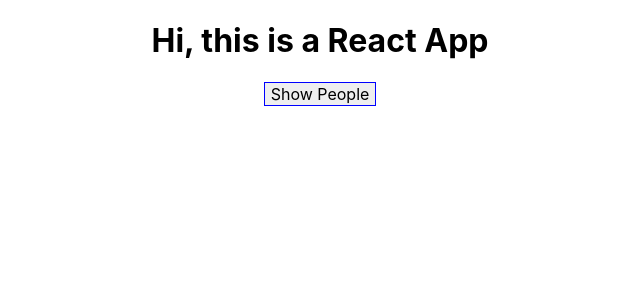
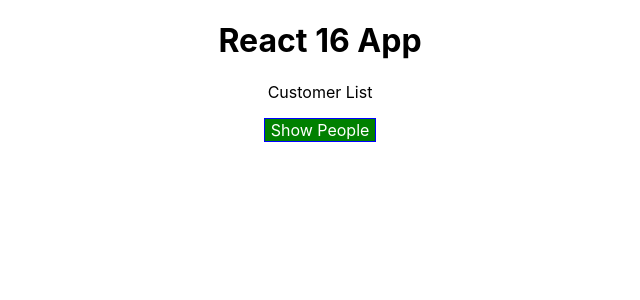
Before and after one commit to JaarenDSacharow/react16, a React (Create React App) app: page / in a window 1280 px wide. Shown: the top 300 px of the page, without its empty margins (320-960 px from the left). Built offline with nearby package versions, Linux system fonts and the light colour scheme.

Commit message:
added dynamic styling demonstration

```diff
--- a/src/components/App.css
+++ b/src/components/App.css
@@ -31,10 +31,23 @@
   }
 }
 
-.updateButton {
-  background-color: 'white';
+.toggleButtonVisible, .toggleButtonHidden {
+  background-color: red;
   font: inherit;
   border: 1px solid blue;
   padding: '8px';
   cursor: pointer;
+  color:white;
 }
+
+.toggleButtonHidden {
+  background-color: green;
+}
+
+.red {
+  color: red;
+}
+
+.bold {
+  font-weight:bold;
+}
--- a/src/components/App.js
+++ b/src/components/App.js
@@ -108,11 +108,22 @@
         </div>
       )
     }
+    //to test dymanic class injection
+    const classes = [];
+
+    if(this.state.people.length <= 2 ){
+      classes.push('red');
+    }
+
+    if(this.state.people.length <=1){
+      classes.push('bold');
+    }
 
     return (
       <div className="App">
-      <h1>Hi, this is a React App</h1>
-      <button className="updateButton" onClick={() => this.toggleShowPeopleHandler()}>Show People</button>
+      <h1>React 16 App</h1>
+      <p className={classes.join(' ')}>Customer List</p>
+      <button className={this.state.showPeople ? "toggleButtonVisible" : "toggleButtonHidden" }onClick={() => this.toggleShowPeopleHandler()}>Show People</button>
         {people}
       </div>
     );
--- a/src/components/Person/Person.js
+++ b/src/components/Person/Person.js
@@ -8,7 +8,7 @@
 
     return (
         <div className="Person">
-            <p>Hi, I'm a person, my name is {name} and I am {age} years old.</p>
+            <p>Hi, my name is {name} and I am {age} years old.</p>
             <p>{props.children}</p>
             <input type="text"  onChange={changed} value={name}/>
             <p><button onClick={click}>Delete Person</button></p>
```
